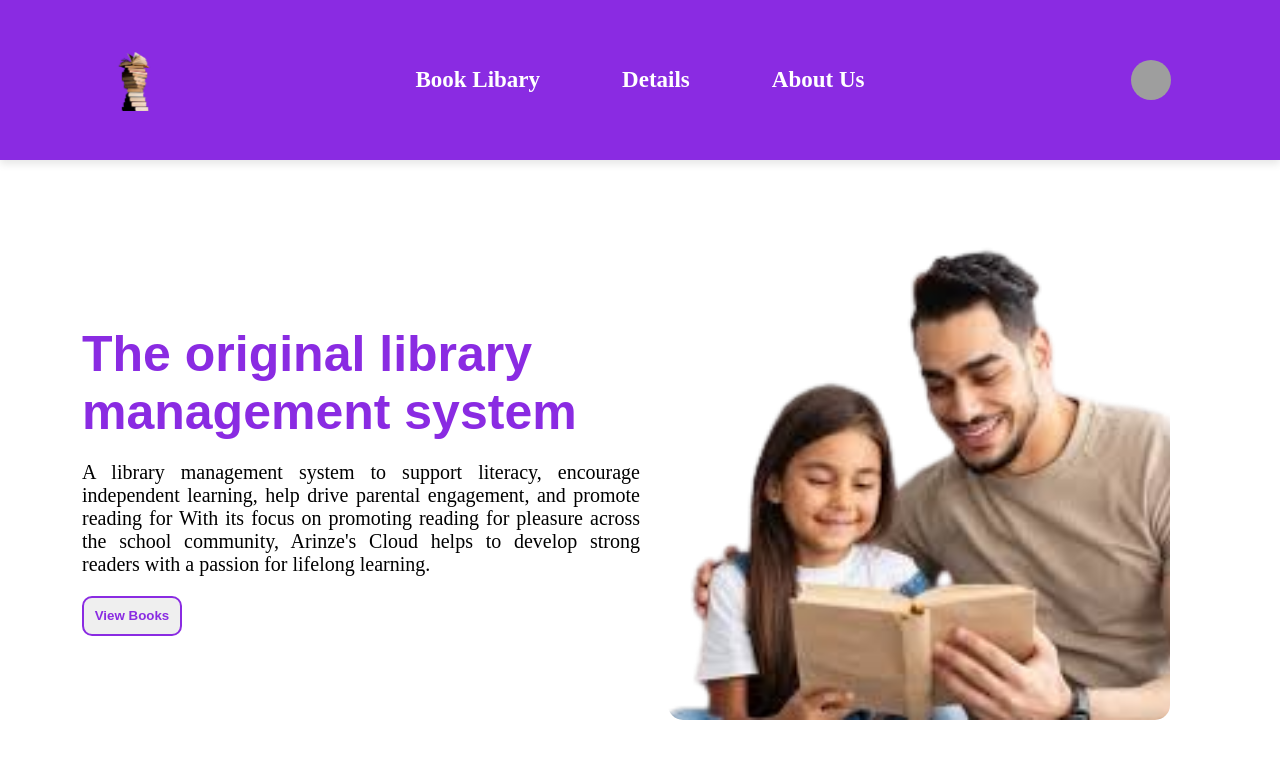
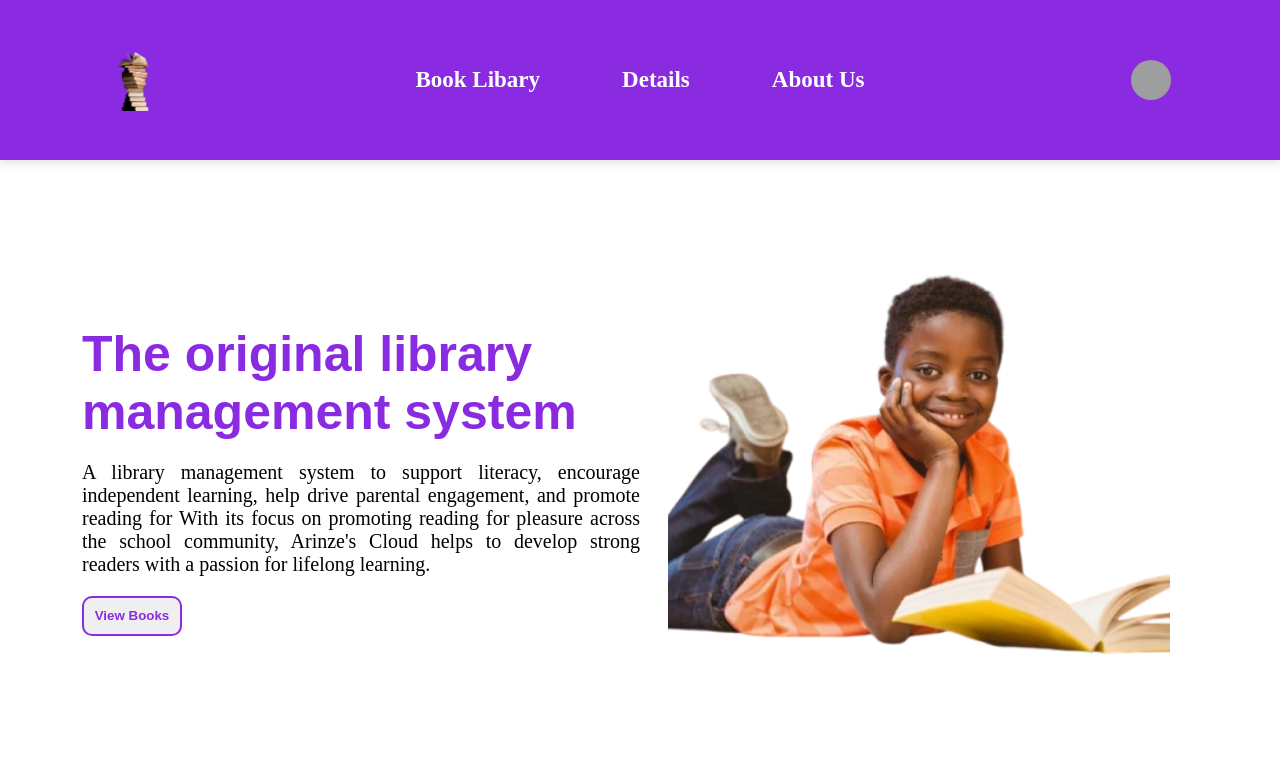
Before and after one commit to Caezar-coder/Book-Libary-Tracker, a React (Vite) app: page /Landing-page in a window 1280 px wide. Shown: the top 758 px of the page. Built offline with nearby package versions, Linux system fonts and the light colour scheme; grey boxes are pictures that could not be loaded.

Commit message:
images added

```diff
--- a/src/Components/Hero/Hero.jsx
+++ b/src/Components/Hero/Hero.jsx
@@ -82,11 +82,11 @@ const Hero = () => {
             <div
               key={book.id || index}
               className="Card"
-              onClick={() => handleViewBook(book, index)} // Pass the index to match the correct image
+              onClick={() => handleViewBook(book, index)}
             >
               <div className="CardImg">
                 <img
-                  src={images[index] || '/path/to/placeholder.jpg'}  // Display the corresponding image
+                  src={images[index] || '/path/to/placeholder.jpg'}
                   alt={book.title || 'Untitled Book'}
                   className="CardImage"
                 />
--- a/src/Pages/BookDetails/BookDetails.jsx
+++ b/src/Pages/BookDetails/BookDetails.jsx
@@ -151,7 +151,7 @@ const BookDetail = () => {
         />
       )}
 
-      {/* Confirmation Popup */}
+
       {isConfirmationOpen && (
         <div className="confirmationModal">
           <div className="confirmationModalContent">
@@ -164,7 +164,7 @@ const BookDetail = () => {
         </div>
       )}
 
-      {/* Return Date Input Modal */}
+
       {isReturnDateInputOpen && (
         <div className="returnModal">
           <div className="returnModalContent">
--- a/src/Pages/LandingPage/LandingPage.jsx
+++ b/src/Pages/LandingPage/LandingPage.jsx
@@ -22,7 +22,7 @@ const LandingPage = () => {
         </div>
         <div className="image">
           <div className="imgCard">
-          <img src="/public/Children-removebg-preview.png" alt="" />
+          <img src="/public/libary_mnagement-removebg-preview.png" alt="" />
           </div>
         </div>
       </div>
```
Also changed, not shown: src/Components/Data/images.jsx (+29 -29 lines).
